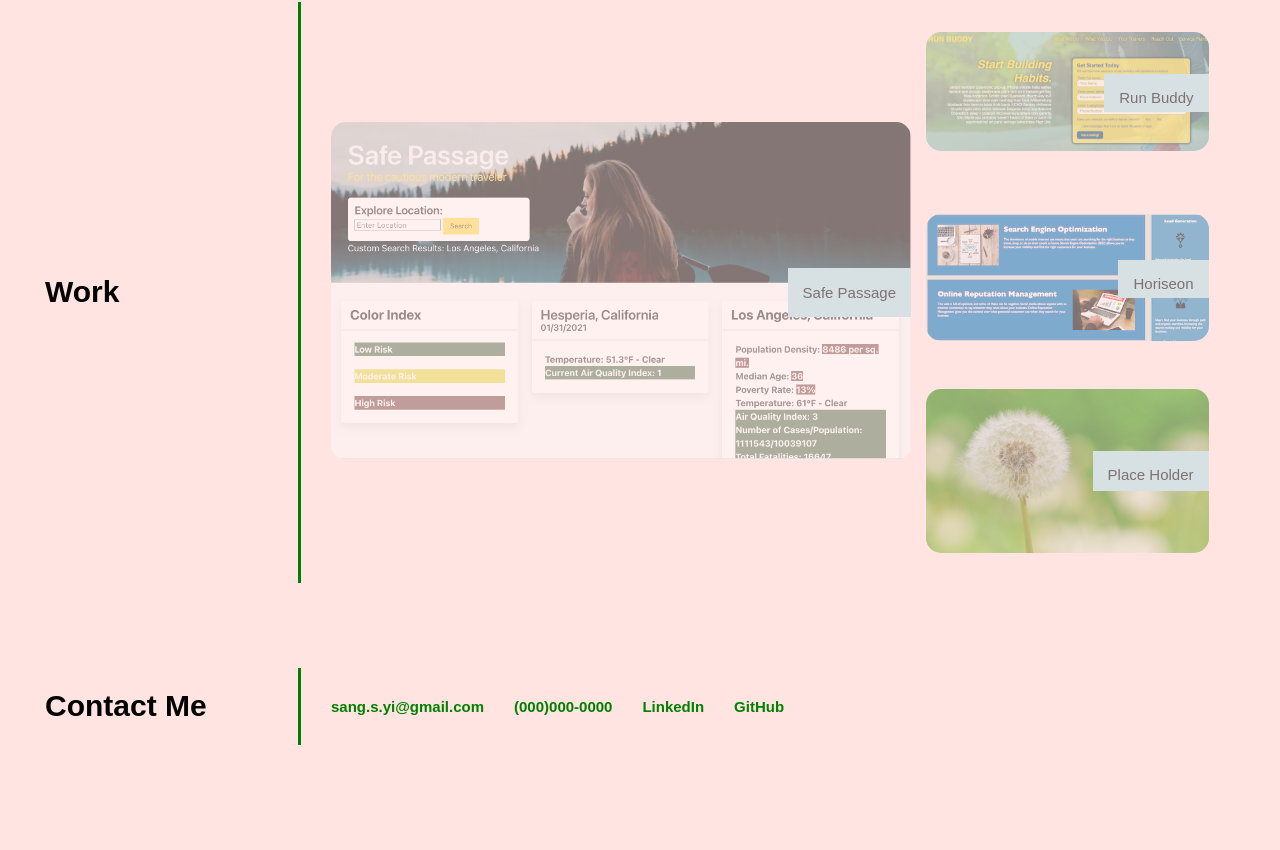
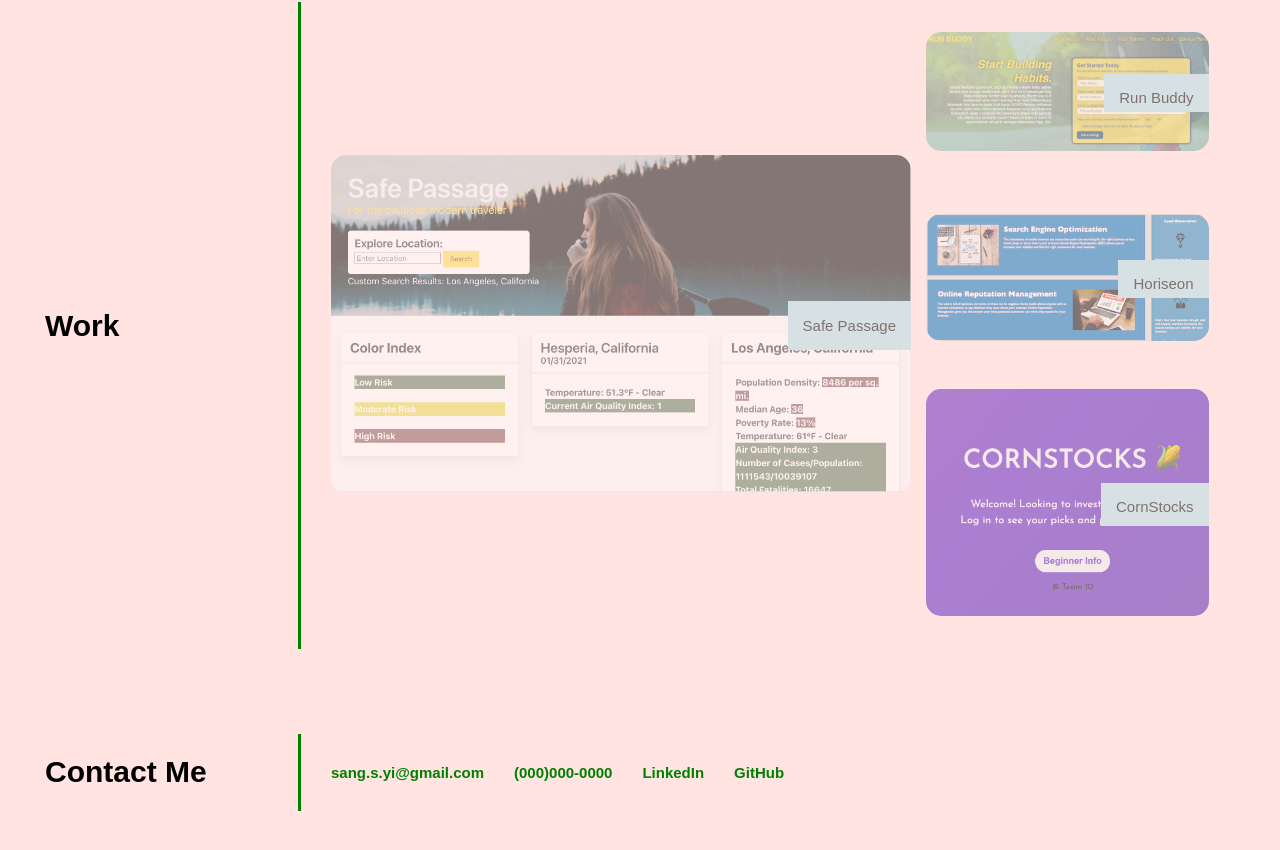
Before and after one commit to sangyi05/personal-portfolio, a plain HTML site: page index.html in a window 1280 px wide. Shown: the part 777-1627 px from the top of the page. Before the commit the page ends 1567 px from the top, so only its background shows below. Drawn offline with Linux system fonts and the light colour scheme.

Commit message:
cornstocks addition

```diff
--- a/index.html
+++ b/index.html
@@ -68,8 +68,8 @@
             </div>
             <!--placeholder-->
             <div class="work-grid-item box4">
-                <img src="./assets/images/dandelion-1634519.jpg" alt="dandelion" />
-                <div class="inside-grid">Place Holder</div>
+                <a href="https://cornstocks-10-team.herokuapp.com/"><img src="./assets/images/homepage-readme.png" alt="cornstocks homepage"></a>
+                <div class="inside-grid">CornStocks</div>
             </div>
         </div>
     </section>
```
Also changed, not shown: assets/images/homepage-readme.png (added).
